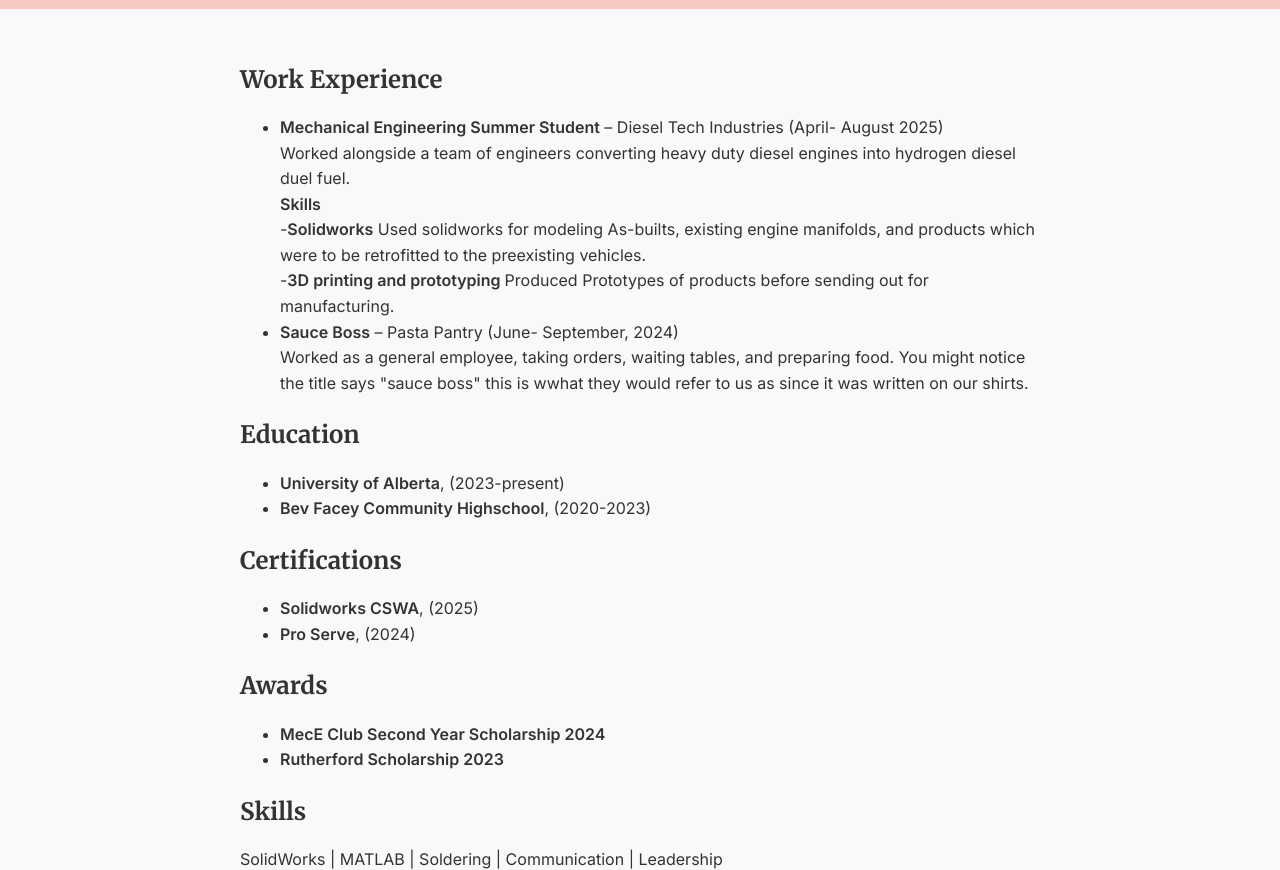
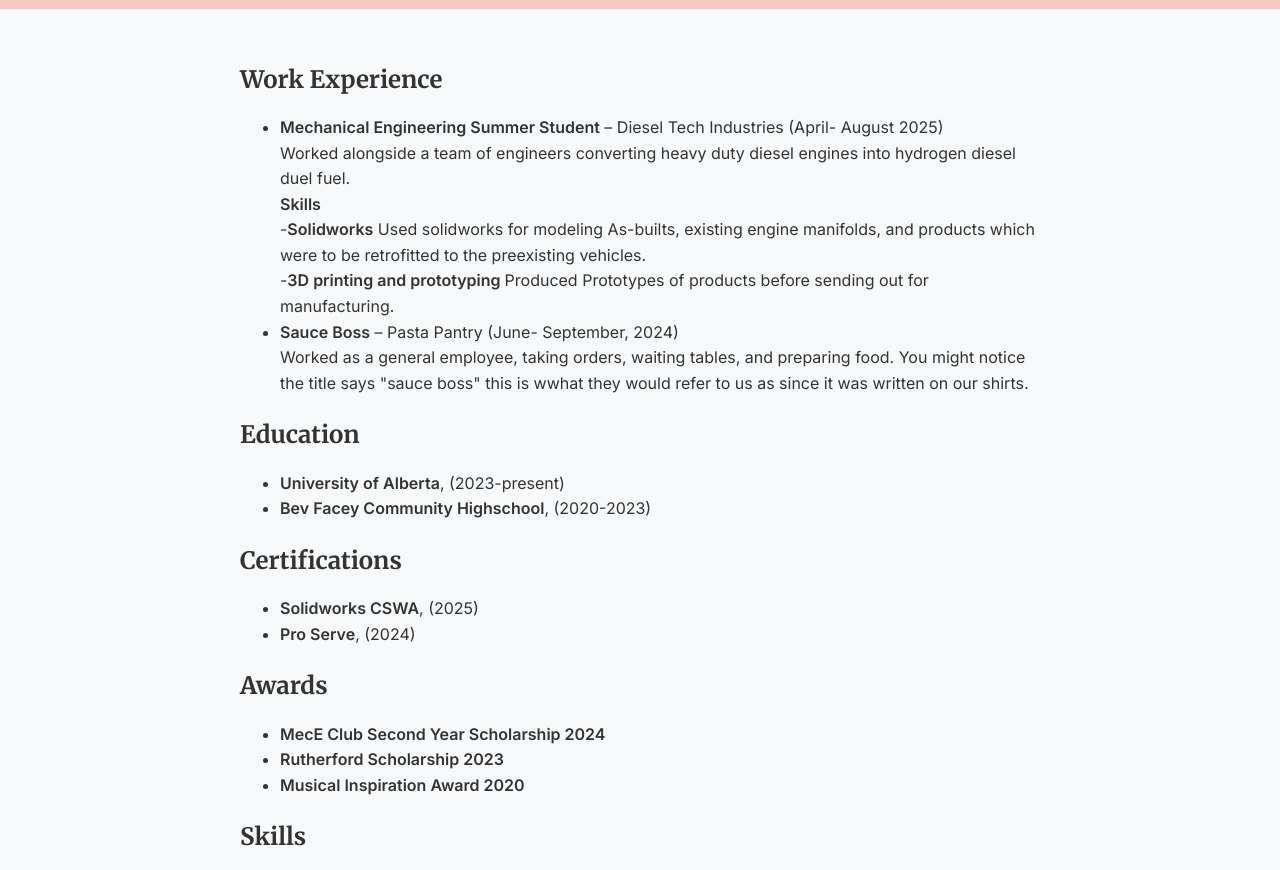
Before and after one commit to crwagne1-cloud/Chloe, a plain HTML site: page cv.html in a window 1280 px wide. Shown: the part 104-974 px from the top of the page. Drawn offline with Linux system fonts and the light colour scheme.

Commit message:
Update cv.html

```diff
--- a/cv.html
+++ b/cv.html
@@ -54,6 +54,7 @@
 		<ul>
 			<li><strong>MecE Club Second Year Scholarship 2024</strong></li>
 			<li><strong>Rutherford Scholarship 2023</strong></li>
+			<li><strong>Musical Inspiration Award 2020</strong></li>
 		</ul>
 
 
```
